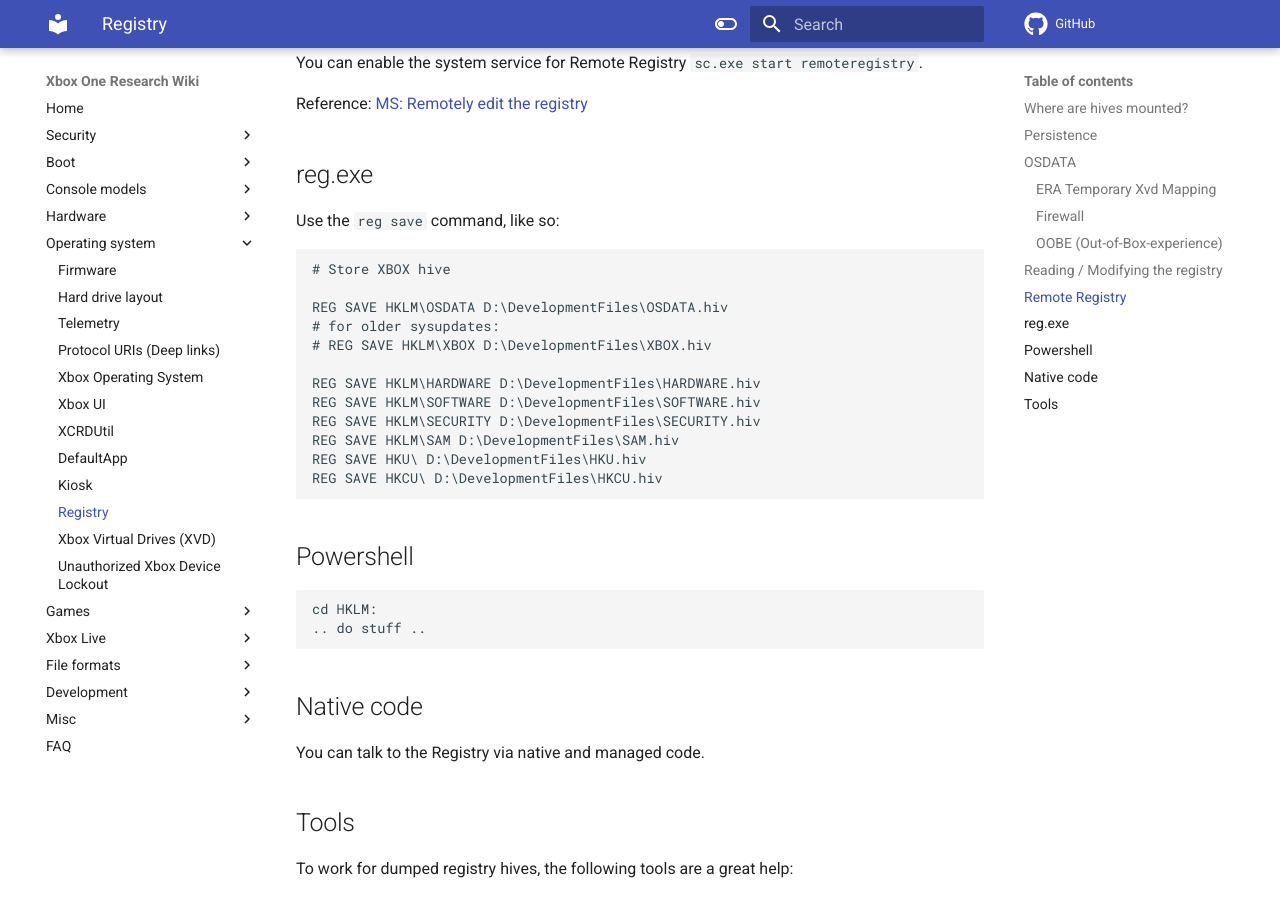
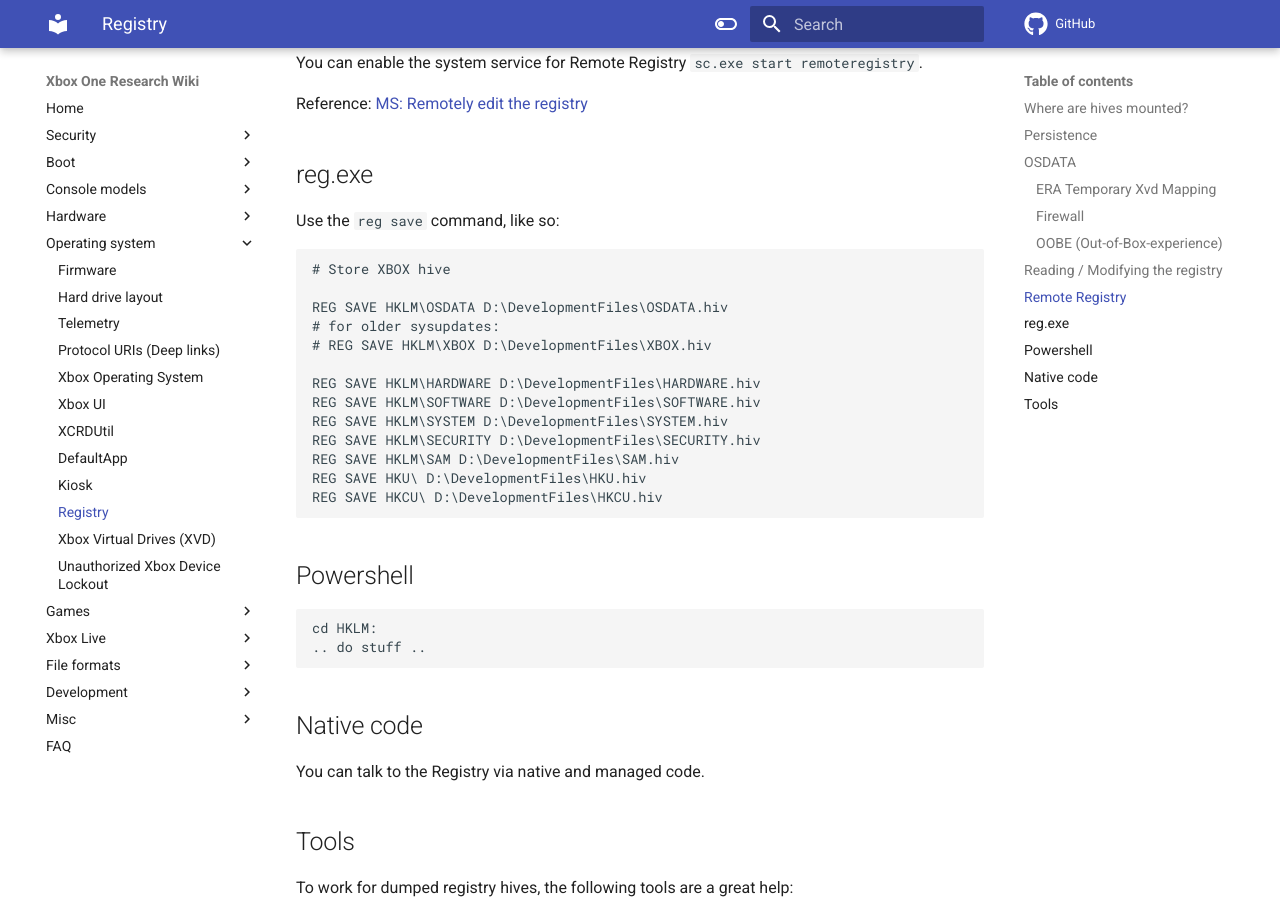
Before and after one commit to xboxoneresearch/wiki, an MkDocs documentation site: the page built from docs/operating-system/registry.md, in a window 1280 px wide and 900 px high, scrolled down 3029 px. Built offline with MkDocs 1.6.1 and Material for MkDocs 9.7.7, drawn with Linux system fonts in a browser that asks for light colours; comment, search, counter and statistics services are not loaded.

Commit message:
Update registry.md

```diff
--- a/docs/operating-system/registry.md
+++ b/docs/operating-system/registry.md
@@ -116,6 +116,7 @@
 
 REG SAVE HKLM\HARDWARE D:\DevelopmentFiles\HARDWARE.hiv
 REG SAVE HKLM\SOFTWARE D:\DevelopmentFiles\SOFTWARE.hiv
+REG SAVE HKLM\SYSTEM D:\DevelopmentFiles\SYSTEM.hiv
 REG SAVE HKLM\SECURITY D:\DevelopmentFiles\SECURITY.hiv
 REG SAVE HKLM\SAM D:\DevelopmentFiles\SAM.hiv
 REG SAVE HKU\ D:\DevelopmentFiles\HKU.hiv
```
